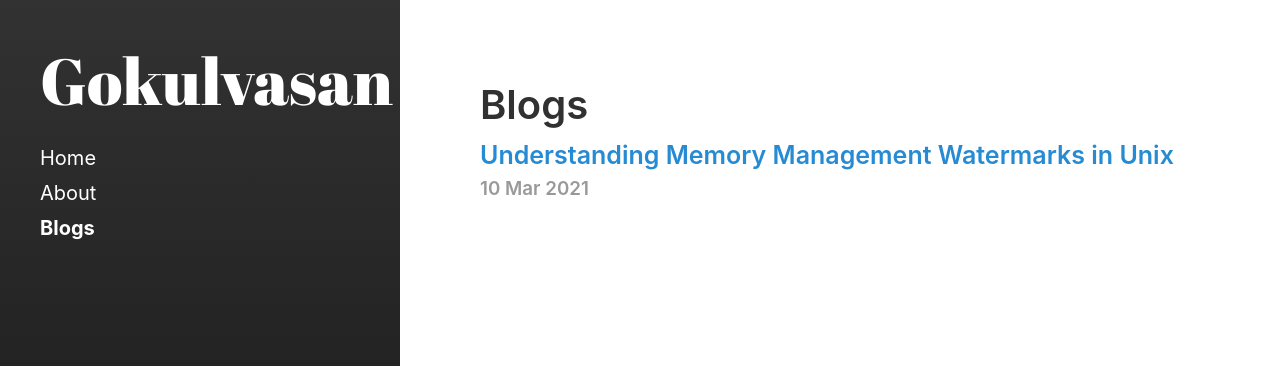
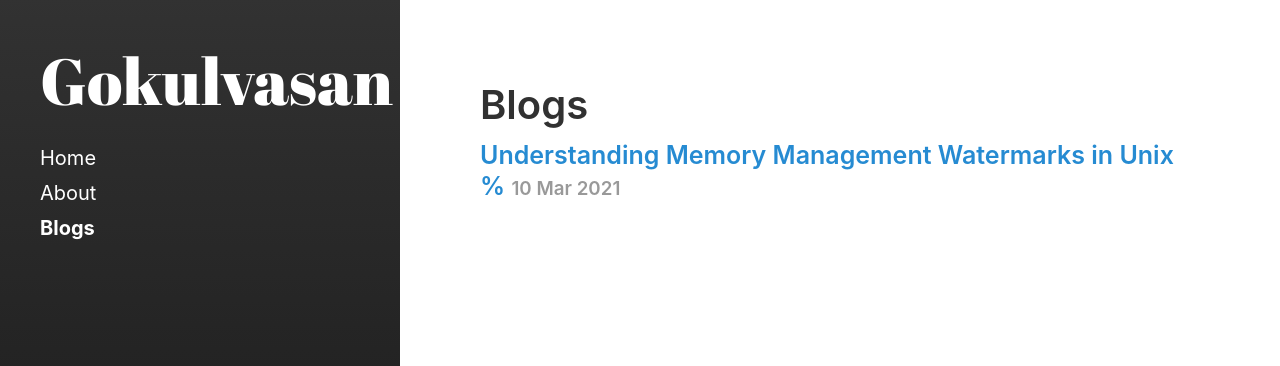
Before and after one commit to gokulvasan/gokul, a Jekyll site: the page built from category/markup.md, in a window 1280 px wide. Shown: the top 366 px of the page. Built offline with Jekyll 4.4.1, drawn with Linux system fonts in a browser that asks for light colours.

Commit message:
Update category.html

```diff
--- a/_layouts/category.html
+++ b/_layouts/category.html
@@ -13,7 +13,7 @@ layout: page
       <h3>
         <a href="{{ post.url | relative_url }}">
           {{ post.title }}
-          <small>{{ post.date | date_to_string }}</small>
+          % <small>{{ post.date | date_to_string }}</small>
         </a>
       </h3>
     </li>
```
